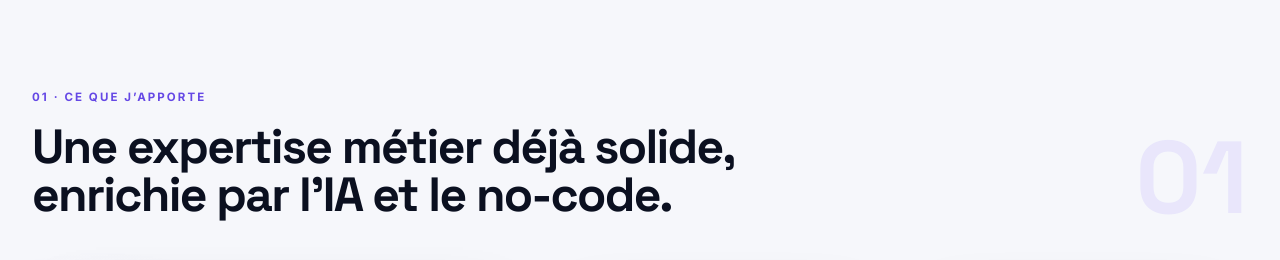
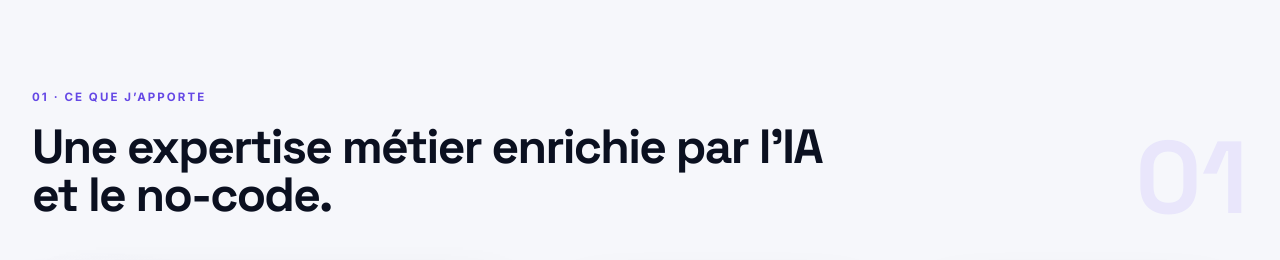
Before and after one commit to corinne-marsiac-csm/Cheffe-projet-digital-ia-no-code, a plain HTML site: page index.html in a window 1280 px wide. Shown: the part 920-1180 px from the top of the page. Drawn offline with nearby package versions, Linux system fonts and the light colour scheme.

Commit message:
index.html

```diff
--- a/index.html
+++ b/index.html
@@ -254,7 +254,7 @@
 <div class="grid items-end gap-8 lg:grid-cols-12">
 <div class="lg:col-span-8">
 <span class="section-kicker">01 · Ce que j’apporte</span>
-<h2 class="mt-4 max-w-4xl text-4xl font-bold leading-tight tracking-[-.035em] text-ink sm:text-5xl">Une expertise métier déjà solide, enrichie par l’IA et le no-code.</h2>
+<h2 class="mt-4 max-w-4xl text-4xl font-bold leading-tight tracking-[-.035em] text-ink sm:text-5xl">Une expertise métier enrichie par l’IA et le no-code.</h2>
 </div>
 <div class="hidden justify-end lg:col-span-4 lg:flex"><span aria-hidden="true" class="section-number">01</span></div>
 </div>
```
